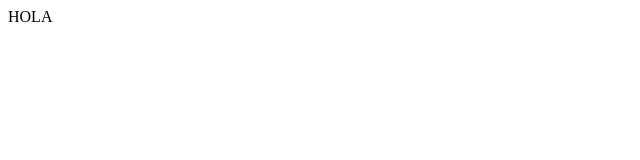
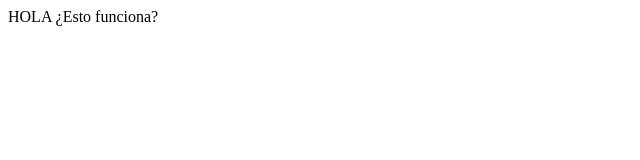
Before and after one commit to Heur-a/Proj2-Grupo09, a plain HTML site: page index.html in a window 1280 px wide. Shown: the whole page, without its empty margins (0-640 px from the left). Drawn offline with Linux system fonts and the light colour scheme.

Commit message:
gitflow-feature-stash: pruebas

```diff
--- a/index.html
+++ b/index.html
@@ -6,5 +6,6 @@
 </head>
 <body>
 HOLA
+¿Esto funciona?
 </body>
 </html>
```
